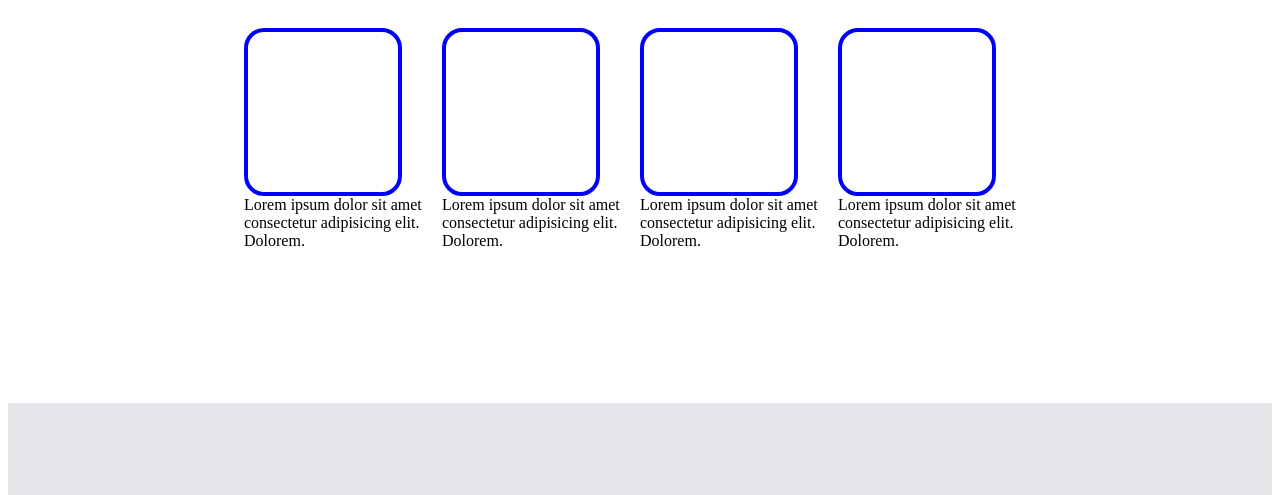
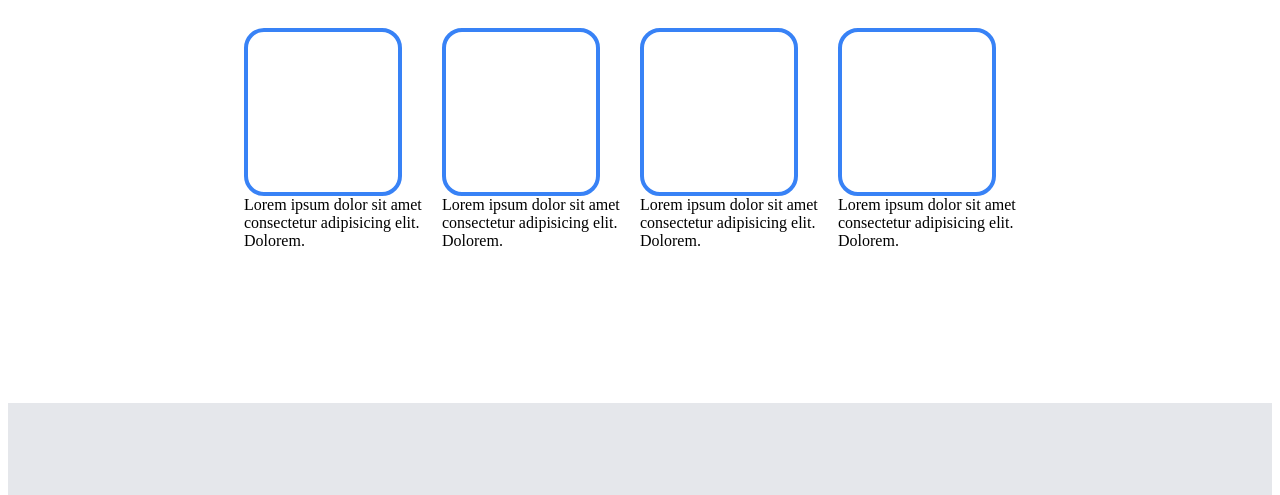
Before and after one commit to vrushank1729/landing-page, a plain HTML site: page index.html in a window 1280 px wide. Shown: the part 605-1100 px from the top of the page. Drawn offline with Linux system fonts and the light colour scheme.

Commit message:
Too lazy to commit

```diff
--- a/style.css
+++ b/style.css
@@ -103,7 +103,7 @@
 .card-frame{
     height: 160px;
     width: 150px;
-    border: 4px solid blue;
+    border: 4px solid #3882F6;
     border-radius: 20px;
     margin-right: 40px;
 }
```
